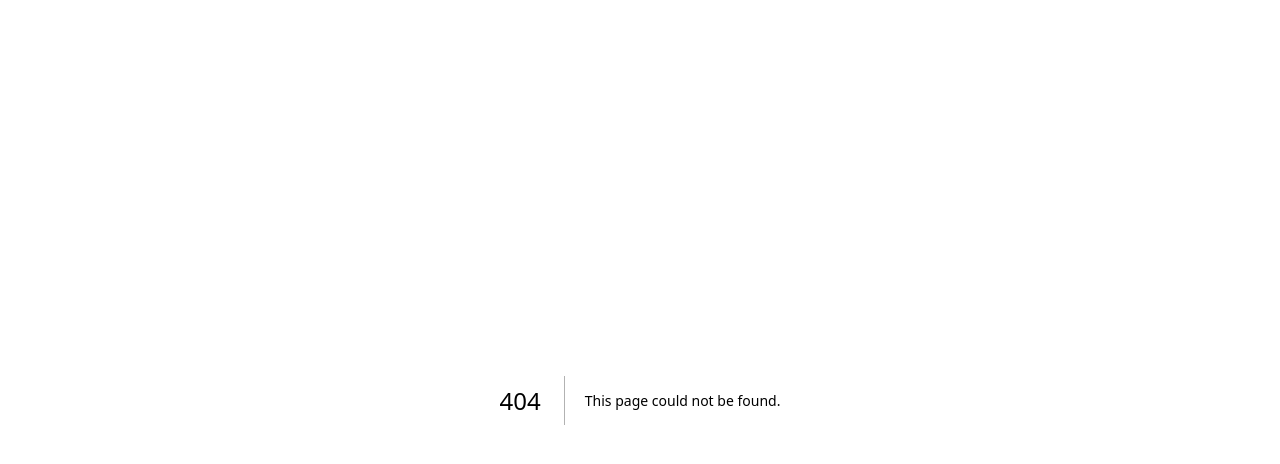
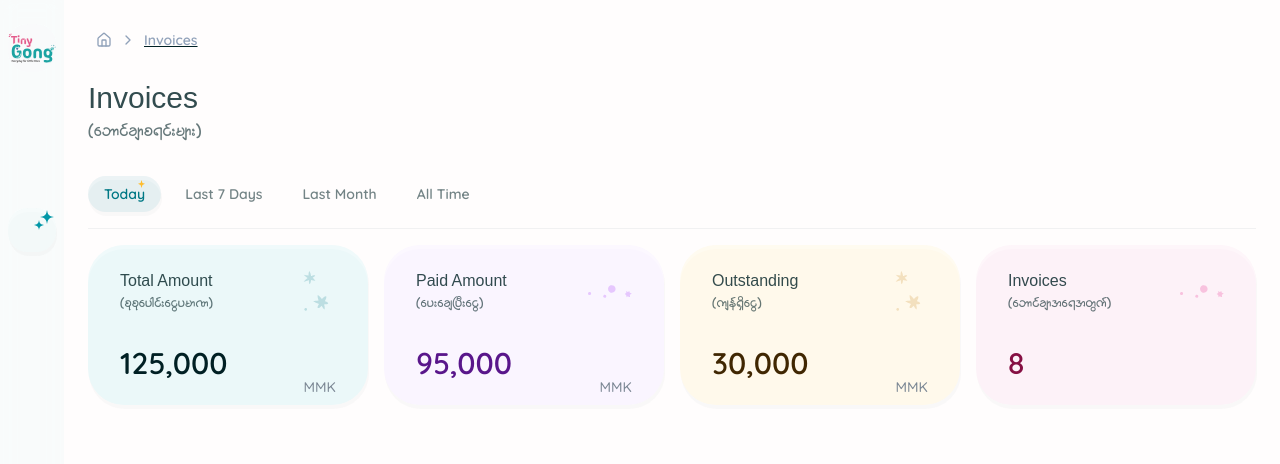
Before and after one commit to polo2121/tiny-gong-front-end, a Next.js app: page /invoices in a window 1280 px wide. Before the commit this address had no page. Shown: the top 464 px of the page. Built offline with nearby package versions, Linux system fonts and the light colour scheme; some icons are missing; a web font is replaced by a local one.

Commit message:
Add isolated invoices section

```diff
--- /dev/null
+++ b/app/(protected)/invoices/_components/InvoiceStats.tsx
@@ -0,0 +1,80 @@
+"use client";
+
+import { useState } from "react";
+
+import { Alert } from "@/components/ui/alert";
+import { formatCurrency } from "@/lib/currency";
+import StatCard from "@/components/stats/StatCard";
+import { StatsSection } from "@/components/stats/StatsSection";
+import { StatsPeriodSelector } from "@/components/stats/StatsPeriodSelector";
+import type { DashboardPeriod } from "@/components/stats/types";
+
+import { useInvoiceStats } from "../_hooks/use-invoice-stats";
+
+const InvoiceStats = () => {
+  const [period, setPeriod] = useState<DashboardPeriod>("today");
+  const { data: stats, isLoading, isError } = useInvoiceStats(period);
+
+  return (
+    <StatsSection
+      controls={
+        <StatsPeriodSelector value={period} onValueChange={setPeriod} />
+      }
+    >
+      {isLoading && <InvoiceStatsSkeleton />}
+
+      {isError && (
+        <div className="md:col-span-2 xl:col-span-4">
+          <Alert
+            tone="destructive"
+            title="Could not load invoice stats"
+            description="Please try again in a moment."
+          />
+        </div>
+      )}
+
+      {stats && (
+        <>
+          <StatCard
+            label="Total Amount"
+            subLabel="စုစုပေါင်းငွေပမာဏ"
+            value={formatCurrency(stats.totalAmount)}
+            unit="MMK"
+            tone="teal"
+          />
+          <StatCard
+            label="Paid Amount"
+            subLabel="ပေးချေပြီးငွေ"
+            value={formatCurrency(stats.paidAmount)}
+            unit="MMK"
+            tone="purple"
+          />
+          <StatCard
+            label="Outstanding"
+            subLabel="ကျန်ရှိငွေ"
+            value={formatCurrency(stats.outstandingAmount)}
+            unit="MMK"
+            tone="amber"
+          />
+          <StatCard
+            label="Invoices"
+            subLabel="ဘောင်ချာအရေအတွက်"
+            value={stats.totalInvoices}
+            tone="pink"
+          />
+        </>
+      )}
+    </StatsSection>
+  );
+};
+
+function InvoiceStatsSkeleton() {
+  return Array.from({ length: 4 }).map((_, index) => (
+    <div
+      key={index}
+      className="min-h-32 animate-pulse rounded-2xl border border-slate-100 bg-slate-100 shadow-card"
+    />
+  ));
+}
+
+export default InvoiceStats;
--- /dev/null
+++ b/app/(protected)/invoices/_hooks/use-invoice-stats.tsx
@@ -0,0 +1,47 @@
+import { useQuery } from "@tanstack/react-query";
+import type { DashboardPeriod } from "@/components/stats/types";
+
+import {
+  invoiceStatsSchema,
+  type InvoiceStats,
+} from "../_schema/invoice-schema";
+
+const invoiceStatsQueryKey = ["invoice-stats"] as const;
+
+const sampleInvoiceStats: Record<DashboardPeriod, InvoiceStats> = {
+  today: {
+    totalAmount: 125000,
+    paidAmount: 95000,
+    outstandingAmount: 30000,
+    totalInvoices: 8,
+  },
+  week: {
+    totalAmount: 865000,
+    paidAmount: 720000,
+    outstandingAmount: 145000,
+    totalInvoices: 42,
+  },
+  month: {
+    totalAmount: 2840000,
+    paidAmount: 2310000,
+    outstandingAmount: 530000,
+    totalInvoices: 136,
+  },
+  all: {
+    totalAmount: 18450000,
+    paidAmount: 16120000,
+    outstandingAmount: 2330000,
+    totalInvoices: 912,
+  },
+};
+
+export function useInvoiceStats(period: DashboardPeriod) {
+  return useQuery({
+    queryKey: [...invoiceStatsQueryKey, period],
+    queryFn: async () => {
+      // Backend trace: replace this sample data with apiRequest when the
+      // invoice stats endpoint is ready.
+      return invoiceStatsSchema.parse(sampleInvoiceStats[period]);
+    },
+  });
+}
--- /dev/null
+++ b/app/(protected)/invoices/_schema/invoice-schema.ts
@@ -0,0 +1,14 @@
+// invoices/_schemas/invoice-stats-schema.ts
+
+import { z } from "zod";
+
+export const invoiceStatsSchema = z.object({
+  totalAmount: z.number(),
+  paidAmount: z.number(),
+  outstandingAmount: z.number(),
+  totalInvoices: z.number(),
+});
+
+export type InvoiceStats = z.infer<
+  typeof invoiceStatsSchema
+>;
--- /dev/null
+++ b/app/(protected)/invoices/page.tsx
@@ -0,0 +1,13 @@
+import PageHeader from "@/components/PageHeader";
+
+import InvoiceStats from "./_components/InvoiceStats";
+
+export default function InvoicesPage() {
+  return (
+    <PageHeader title="Invoices" subtitle="ဘောင်ချာစရင်းများ">
+      <section className="flex w-full flex-col">
+        <InvoiceStats />
+      </section>
+    </PageHeader>
+  );
+}
```
